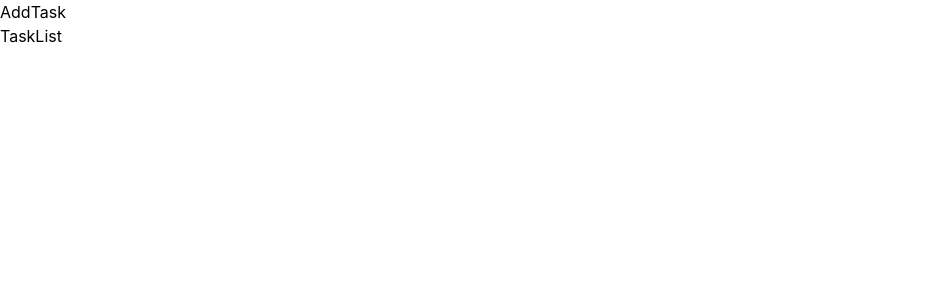
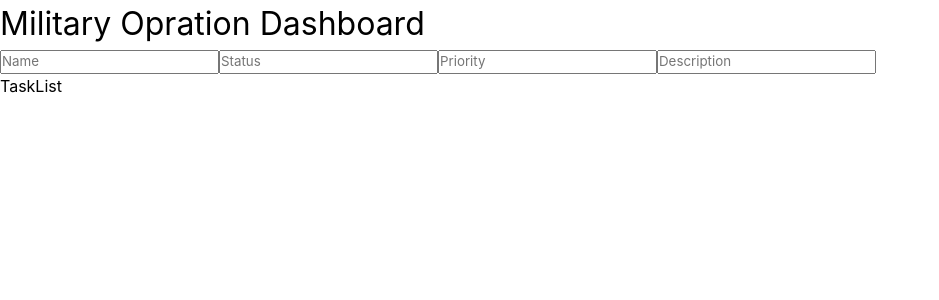
Before and after one commit to shalom-raichman/military-tasks-test-week-9, a React (Vite) app: page / in a window 1280 px wide. Shown: the top 300 px of the page, without its empty margins (0-939 px from the left). Built offline with nearby package versions, Linux system fonts and the light colour scheme.

Commit message:
basic add task form added

```diff
--- a/src/components/AddTask.tsx
+++ b/src/components/AddTask.tsx
@@ -1,6 +1,12 @@
 
 export const AddTask = () => {
   return (
-    <div>AddTask</div>
+    <div className='add-task'>
+      <h1>Military Opration Dashboard</h1>
+      <input type="text" placeholder='Name'/>
+      <input type="text" placeholder='Status'/>
+      <input type="text" placeholder='Priority'/>
+      <input type="text" placeholder='Description'/>
+    </div>
   )
 }
```
